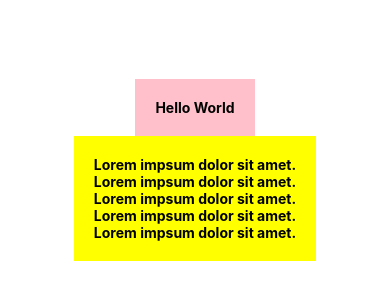
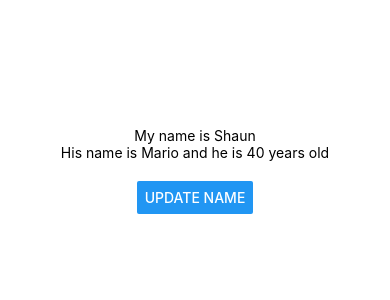
Before and after one commit to Pinetart/React-Native, a React Native app: screen / in a window 390 px wide. Shown: the part 252-552 px from the top of the page. Built offline with nearby package versions, Linux system fonts and the light colour scheme.

Commit message:
Using State

```diff
--- a/App.js
+++ b/App.js
@@ -1,17 +1,25 @@
-import { StyleSheet, Text, View } from "react-native";
+import { useState } from "react";
+import { Button, StyleSheet, Text, View } from "react-native";
 
 export default function App() {
+  const [name, setName] = useState("Shaun");
+  const [person, setPerson] = useState({ name: "Mario", age: 40 });
+
+  const clickHandler = () => {
+    name === "Shaun" ? setName("chun-li") : setName("Shaun");
+    person.name === "Mario"
+      ? setPerson({ name: "Luigi", age: 45 })
+      : setPerson({ name: "Mario", age: 40 });
+  };
+
   return (
     <View style={styles.container}>
-      <View style={styles["header"]}>
-        <Text style={styles["boldText"]}>Hello World</Text>
-      </View>
-      <View style={styles["body"]}>
-        <Text style={styles["boldText"]}>Lorem impsum dolor sit amet.</Text>
-        <Text style={styles["boldText"]}>Lorem impsum dolor sit amet.</Text>
-        <Text style={styles["boldText"]}>Lorem impsum dolor sit amet.</Text>
-        <Text style={styles["boldText"]}>Lorem impsum dolor sit amet.</Text>
-        <Text style={styles["boldText"]}>Lorem impsum dolor sit amet.</Text>
+      <Text>My name is {name}</Text>
+      <Text>
+        His name is {person.name} and he is {person.age} years old
+      </Text>
+      <View style={styles["buttonContainer"]}>
+        <Button title="Update Name" onPress={clickHandler} />
       </View>
     </View>
   );
@@ -24,15 +32,7 @@
     alignItems: "center",
     justifyContent: "center",
   },
-  header: {
-    backgroundColor: "pink",
-    padding: 20,
-  },
-  boldText: {
-    fontWeight: "bold",
-  },
-  body: {
-    backgroundColor: "yellow",
-    padding: 20,
+  buttonContainer: {
+    marginTop: 20,
   },
 });
```
